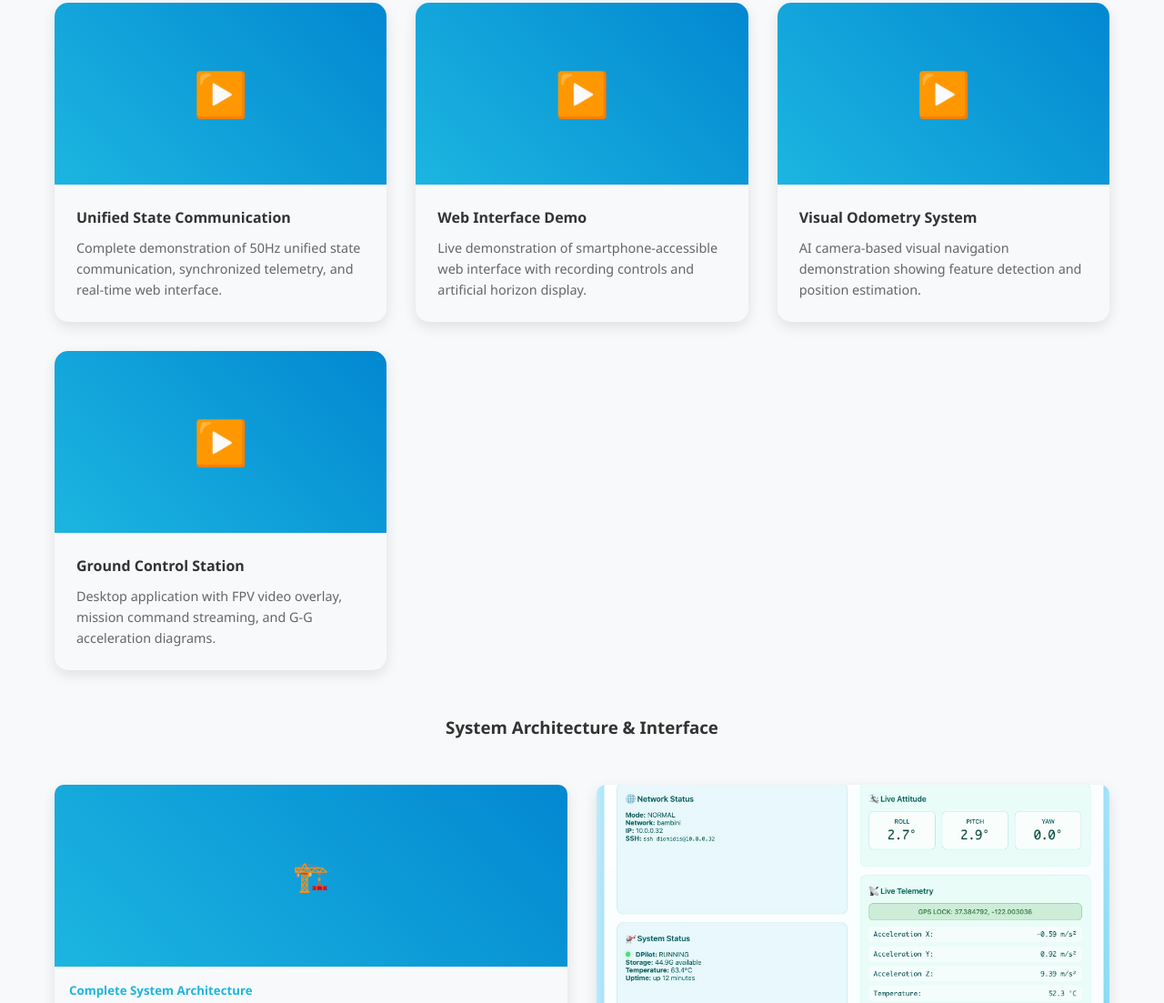
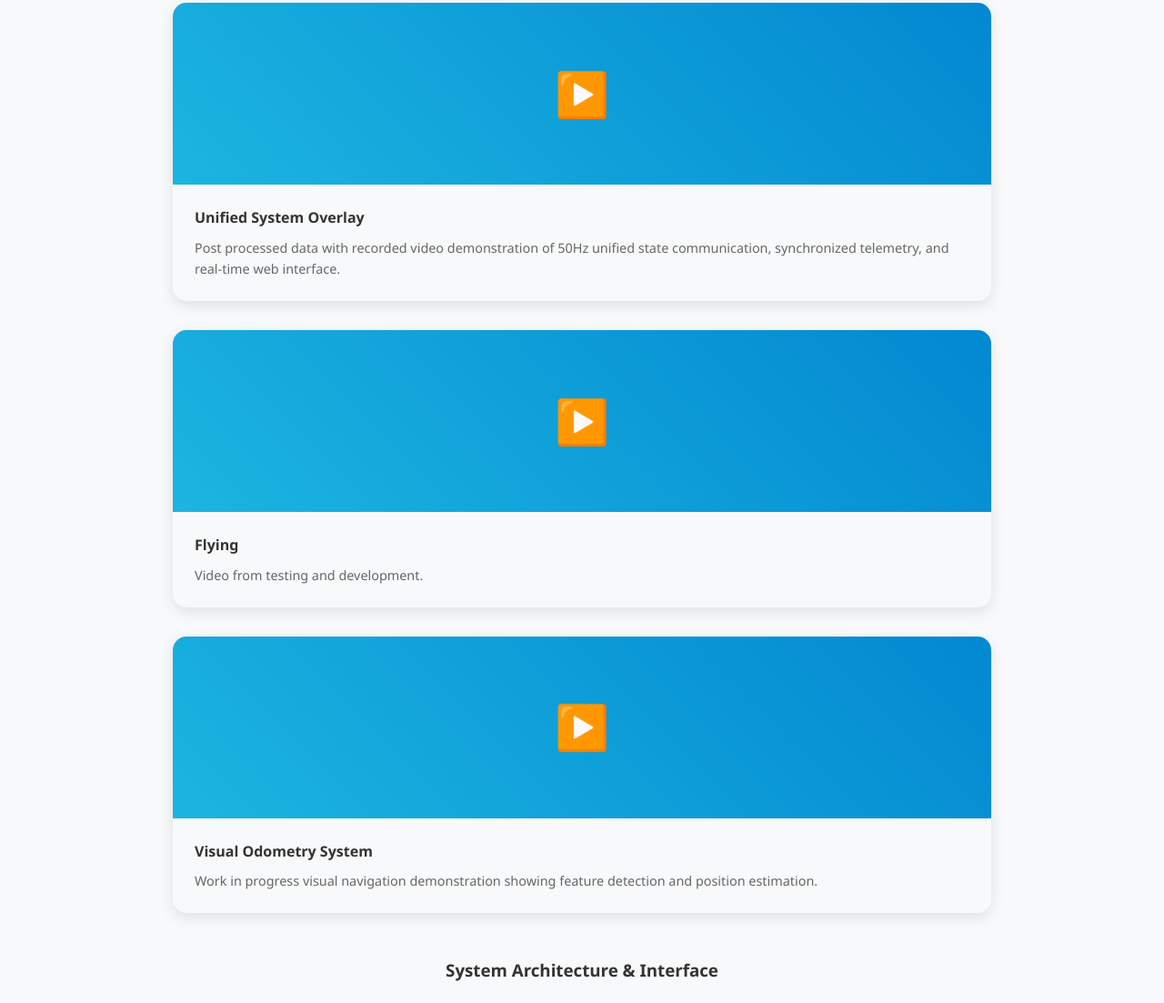
Before and after one commit to DiomKatz/enginerd, a plain HTML site: page dpilot/index.html in a window 1280 px wide. Shown: the part 8087-9190 px from the top of the page at 91% size. Drawn offline with Linux system fonts and the light colour scheme.

Commit message:
More images, better content

```diff
--- a/dpilot/index.html
+++ b/dpilot/index.html
@@ -1039,21 +1039,37 @@ Pusher Motor Section:
         <!-- Demo Videos -->
         <section class="content-section alt">
             <div class="container">
+                <style>
+                    /* Override the default grid layout for video-gallery and system-images */
+                    .video-gallery, .system-images {
+                        display: flex;
+                        flex-direction: column;
+                        gap: 2rem;
+                    }
+
+                    /* Make each card take full width */
+                    .video-card, .image-card {
+                        width: 100%;
+                        max-width: 900px;
+                        margin-left: auto;
+                        margin-right: auto;
+                    }
+                </style>
                 <h2 class="section-title">System Demonstrations</h2>
                 <div class="video-gallery">
                     <div class="video-card">
                         <div class="video-placeholder" onclick="alert('DPilot unified state demo video coming soon!')">▶️</div>
                         <div class="video-info">
-                            <h4>Unified State Communication</h4>
-                            <p>Complete demonstration of 50Hz unified state communication, synchronized telemetry, and real-time web interface.</p>
+                            <h4>Unified System Overlay</h4>
+                            <p>Post processed data with recorded video demonstration of 50Hz unified state communication, synchronized telemetry, and real-time web interface.</p>
                         </div>
                     </div>
 
                     <div class="video-card">
-                        <div class="video-placeholder" onclick="alert('Web interface demo video coming soon!')">▶️</div>
+                        <div class="video-placeholder" onclick="alert('Ground control demo video coming soon!')">▶️</div>
                         <div class="video-info">
-                            <h4>Web Interface Demo</h4>
-                            <p>Live demonstration of smartphone-accessible web interface with recording controls and artificial horizon display.</p>
+                            <h4>Flying</h4>
+                            <p>Video from testing and development.</p>
                         </div>
                     </div>
 
@@ -1061,17 +1077,11 @@ Pusher Motor Section:
                         <div class="video-placeholder" onclick="alert('Visual odometry demo video coming soon!')">▶️</div>
                         <div class="video-info">
                             <h4>Visual Odometry System</h4>
-                            <p>AI camera-based visual navigation demonstration showing feature detection and position estimation.</p>
-                        </div>
-                    </div>
-
-                    <div class="video-card">
-                        <div class="video-placeholder" onclick="alert('Ground control demo video coming soon!')">▶️</div>
-                        <div class="video-info">
-                            <h4>Ground Control Station</h4>
-                            <p>Desktop application with FPV video overlay, mission command streaming, and G-G acceleration diagrams.</p>
-                        </div>
-                    </div>
+                            <p>Work in progress visual navigation demonstration showing feature detection and position estimation.</p>
+                        </div>
+                    </div>
+
+
                 </div>
 
                 <!-- System Images Section -->
```
Also changed, not shown: dpilot/figs/aircraft_integration_complete.jpg (added), dpilot/figs/custom_pcb_design.jpg (added), dpilot/figs/system_architecture_overview.jpg (added).
